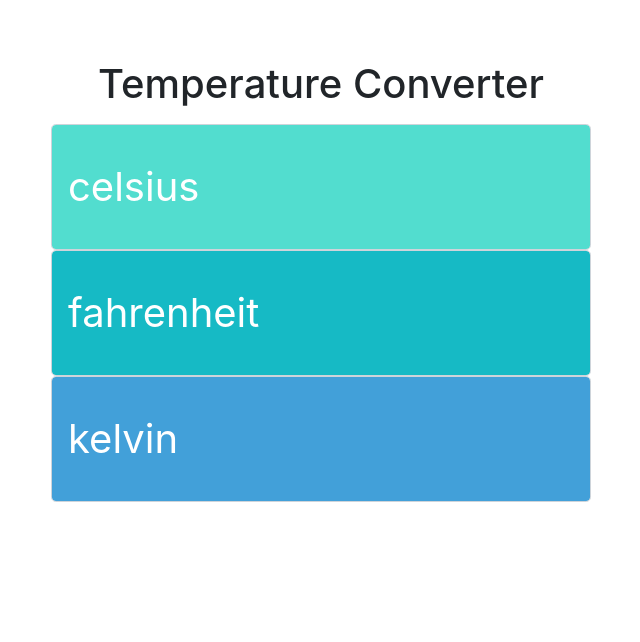
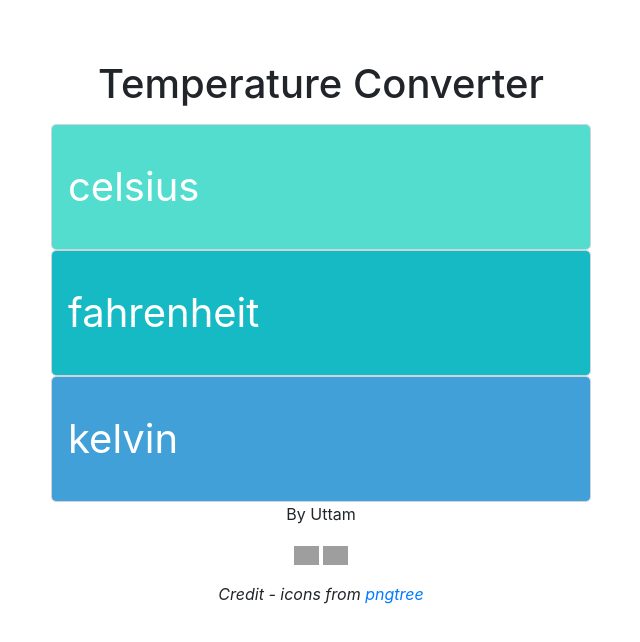
Before and after one commit to uttamsah724/Temp-Converter, a plain HTML site: page index.html in a window 1280 px wide. Shown: the whole page, without its empty margins (319-959 px from the left). Drawn offline with nearby package versions, Linux system fonts and the light colour scheme; grey boxes are pictures that could not be loaded.

Commit message:
Update index.html

```diff
--- a/index.html
+++ b/index.html
@@ -36,6 +36,11 @@
       </div>
 
     </div>
+    <p>By Uttam</p>
+          <p><a href="https://github.com/itsellej" target="_blank"><img class="icons" src="https://res.cloudinary.com/itsellej/image/upload/v1533400136/rock-paper-scissors/github-icon.png" alt="Github icon"></a>
+            <a href="https://codepen.io/itsellej/" target="_blank"><img class="icons" src="https://res.cloudinary.com/itsellej/image/upload/v1533400135/rock-paper-scissors/codepen-icon.png" alt="Codepen icon"></a></p>
+          <p><em>Credit - icons from <a href="https://pngtree.com/">pngtree</a></em></p>
+        </footer>
 
   </div>
 
```
